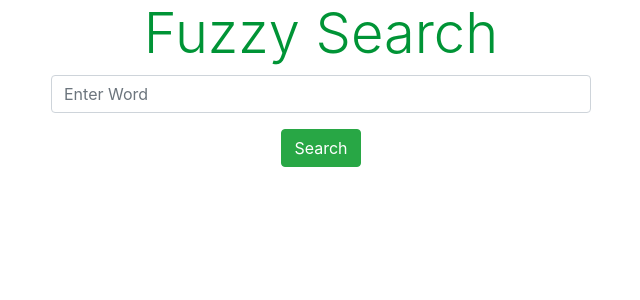
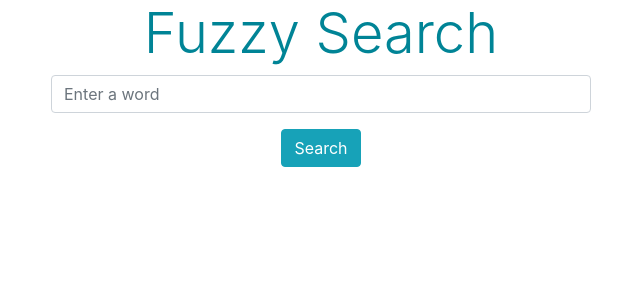
Before and after one commit to rizahmeds/fuzzy-search, a Django app: page / in a window 1280 px wide. Shown: the top 300 px of the page, without its empty margins (319-959 px from the left). Run offline with Django 3.2, Linux system fonts and the light colour scheme; some libraries are stand-ins or nearby versions.

Commit message:
color modification

```diff
--- a/templates/home.html
+++ b/templates/home.html
@@ -1,7 +1,7 @@
 <!-- templates/home.html -->
 {% extends 'base.html' %}
 
-{% block title %}Search{% endblock %}
+{% block title %}Fuzzy Search{% endblock %}
 
 {% block content %}
 <section id="cover">
@@ -9,16 +9,16 @@
         <div id="container" class="container">
             <div class="row text-white">
                 <div class="col-sm-6 offset-sm-3 text-center">
-                    <h1 class="display-4" style="color: #009436">Fuzzy Search</h1>
+                    <h1 class="display-4" style="color: #008496">Fuzzy Search</h1>
                     <div class="info-form">
 
                         <form action="{% url 'search' %}" method="GET" class="form-inlin justify-content-center">
                             <div class="form-group">
                                 <label class="sr-only">Name</label>
-                                <input type="text" name='word' class="form-control" placeholder="Enter Word">
+                                <input type="text" name='word' class="form-control" placeholder="Enter a word" required>
                             </div>
 
-                            <button type="submit" class="btn btn-success">Search</button>
+                            <button type="submit" class="btn btn-info">Search</button>
                         </form>
 
                     </div>
```
Also changed, not shown: README.md.
